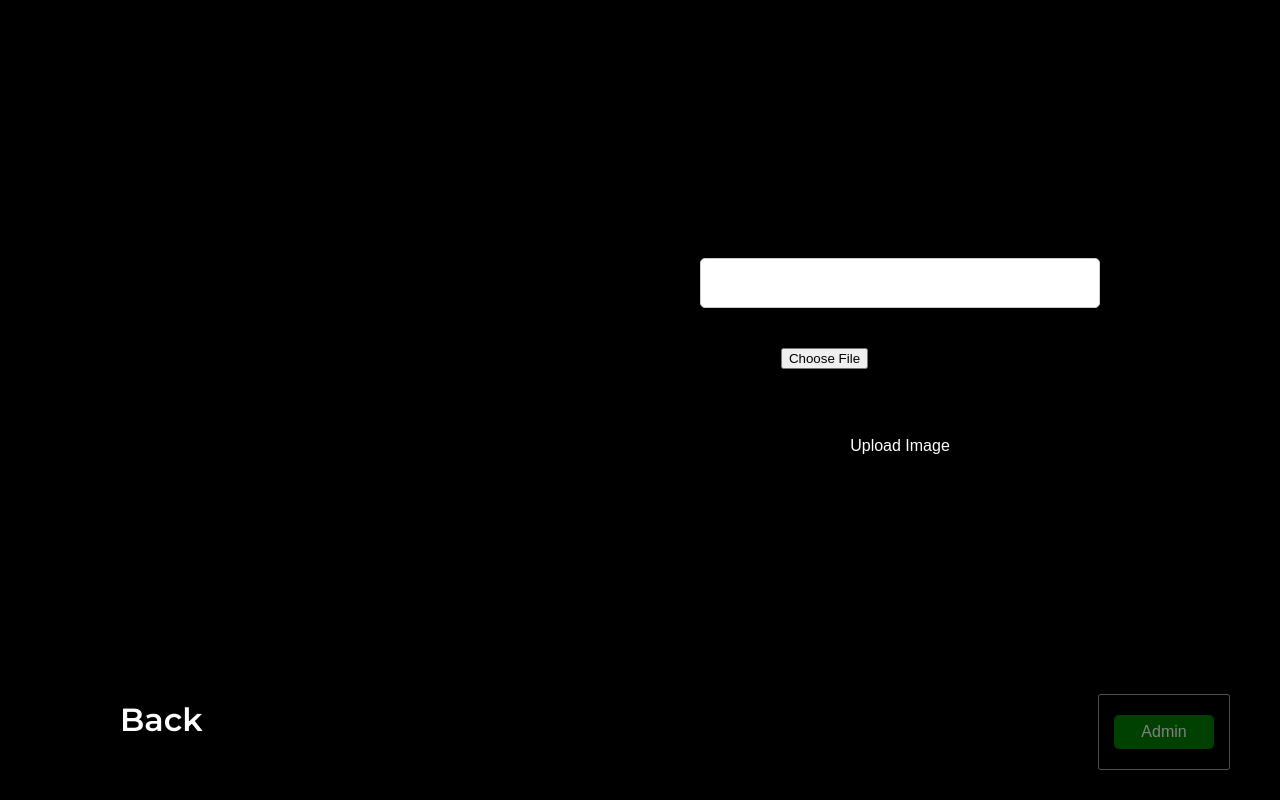
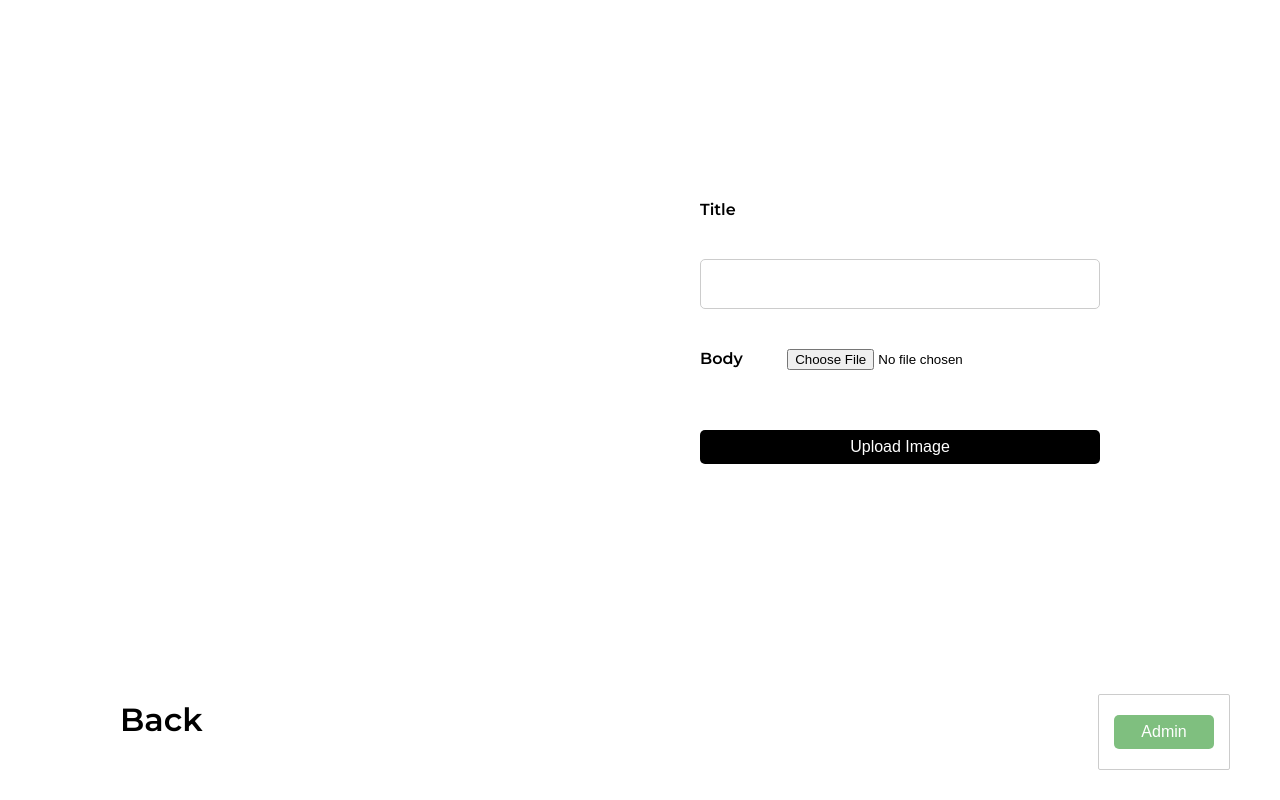
Before and after one commit to HanSolo23/my-website, a Django app: page /portfolio/upload/ in a window 1280 px wide. Run offline with Django 3.2, Linux system fonts and the light colour scheme; a user stored in the database is signed in.

Commit message:
settings for button back in portfolio

```diff
--- a/portfolio/forms.py
+++ b/portfolio/forms.py
@@ -18,8 +18,8 @@
 
         if new_title == 'upload' or new_title == 'video' or new_title == 'Upload' or new_title == 'Video':
             raise ValidationError('Title may not be "Upload" or "Video".')
-        if UploadImg.objects.filter(slug__iexact=new_title).count():
-            raise ValidationError('Title must be unique.')
+        if UploadImg.objects.filter(title__iexact=new_title).count():
+            raise ValidationError('Title must be unique. We have "{}" title already'.format(new_title))
         return new_title
 
 
@@ -38,6 +38,6 @@
 
         if new_title == 'upload' or new_title == 'video' or new_title == 'Upload' or new_title == 'Video':
             raise ValidationError('Title may not be "Upload" or "Video".')
-        if UploadVideo.objects.filter(slug__iexact=new_title).count():
-            raise ValidationError('Title must be unique.')
+        if UploadVideo.objects.filter(title__iexact=new_title).count():
+            raise ValidationError('Title must be unique. We have "{}" title already'.format(new_title))
         return new_title
--- a/portfolio/templates/portfolio/upload_image.html
+++ b/portfolio/templates/portfolio/upload_image.html
@@ -8,9 +8,9 @@
 			<div class="">
 				{{ field.label }}
 				{% if field.errors %}
-				<div>
-					{{ field.errors}}
-				</div>
+					<div class="error">
+						{{ field.errors}}
+					</div>
 				{% endif %}
 				{{ field }}
 			</div>
--- a/static/css/style.css
+++ b/static/css/style.css
@@ -673,7 +673,7 @@
     flex-direction: column;
     padding-top: 200px;
     padding-left: 700px;
-    font-family: Avenir, sans-serif;
+    font-family: 'Montserrat', sans-serif;
 }
 .title__style {
 	border: 1px solid #ccc;
@@ -693,9 +693,17 @@
   	color: #fff;
   	padding: 8px 16px;
   	font-size: 16px;
+	transform: scale(1);
+  	transition: all 1s ease 0s;
+}
+.error {
+	margin-top: 20px;
+	list-style: none;
+	color: red;
 }
 .upload__form button:hover {
-	opacity: 0.8;
+	transform: scale(1.05);
+	transition: all 1s ease 0s;
 }
 .upload__form button:focus {
 	outline: none;
@@ -829,7 +837,7 @@
 	transform: translateY(-5px);
 	transition: all 1s ease;
 }
-.back {
+.back__first {
 	position: absolute;
 	bottom: 61px;
 	display: none;
@@ -841,11 +849,39 @@
 	transition: all 1s ease;
 	z-index: 3;
 }
-.back:hover {
+.back__first:hover {
 	transform: scale(1.05);
 }
-
-
+.back__second {
+	position: absolute;
+	bottom: 61px;
+	display: none;
+	text-decoration: none;
+	outline: none;
+	color: white;
+	font-family: 'Montserrat', sans-serif;
+	transform: scale(1);
+	transition: all 1s ease;
+	z-index: 3;
+}
+.back__second:hover {
+	transform: scale(1.05);
+}
+.back__third {
+	position: absolute;
+	bottom: 61px;
+	display: none;
+	text-decoration: none;
+	outline: none;
+	color: white;
+	font-family: 'Montserrat', sans-serif;
+	transform: scale(1);
+	transition: all 1s ease;
+	z-index: 3;
+}
+.back__third:hover {
+	transform: scale(1.05);
+}
 
 
 
--- a/static/js/script.js
+++ b/static/js/script.js
@@ -16,18 +16,10 @@
 var headerName = body.querySelector('.header__name');
 var links = body.querySelectorAll('.link');
 var footer = body.querySelector('.footer');
-var back = footer.querySelector('.back');
+var backFirst = footer.querySelector('.back__first');
+var backSecond = footer.querySelector('.back__second');
+var backThird = footer.querySelector('.back__third');
 var footerLinks = footer.querySelectorAll('.footer__link');
-var items = document.querySelectorAll('.slider__item');
-
-var imageLinks = function(item) {
-	var elements = [];
-	for (var i = 0; i < item.length; i++) {
-		var element = item[i].querySelector('a');
-		elements.push(element);
-	}
-	return elements;
-};
 
 body.style.opacity = '1';
 if (window.location.href.indexOf('portfolio') > -1) {
@@ -35,16 +27,45 @@
 	links.forEach((link) => {
 		link.classList.add('color');
 	});
-	back.style.display = 'block';
+	backFirst.style.display = 'block';
 	footerLinks.forEach((footerLink) => {
 		footerLink.style.display = 'none';
 	});
 	body.style.background = 'black center / cover no-repeat';
 };
 
-var allImageLinks = imageLinks(items);
+var url = window.location.href;
 
+if (!url.endsWith('portfolio/')) {
+	backFirst.style.display = 'none';
+	backSecond.style.display = 'block';
+};
 
+if (window.location.href.indexOf('upload') > -1) {
+	body.style.background = 'white center / cover no-repeat';
+	backSecond.style.color = 'black';
+};
+
+if (window.location.href.indexOf('delete') > -1) {
+	body.style.background = 'white center / cover no-repeat';
+	backSecond.style.display = 'none';
+};
+
+/*if (!url.endsWith('video/') && !url.endsWith('portfolio/')) {
+	backFirst.style.display = 'none';
+	backThird.style.display = 'block';
+};*/
+
+if (window.location.href.indexOf('video') > -1) {
+	backSecond.style.display = 'none';
+	backFirst.style.display = 'block';
+};
+
+if (window.location.href.indexOf('video/upload') > -1) {
+	backFirst.style.display = 'none';
+	backThird.style.display = 'block';
+	backThird.style.color = 'black';
+};
 // Portfolio slider
 
 var mainSlider = document.querySelector('.slider');
@@ -53,7 +74,6 @@
 var previous = arrows.querySelector('.prev');
 var next = arrows.querySelector('.next');
 var container = document.querySelector('.portfolio');
-console.log(sliderItems)
 var constant = 3;
 var itemWidth = container.clientWidth;
 var movePosition = Math.round(itemWidth / constant);
--- a/templates/base.html
+++ b/templates/base.html
@@ -54,7 +54,9 @@
 		</div>
 		<footer class="footer">
 			<div class="container">
-				<a id="back" href="{% url 'main' %}" class="back"><h1>Back</h1></a>
+				<a href="{% url 'main' %}" class="back__first"><h1>Back</h1></a>
+				<a href="{% url 'portfolio_url' %}" class="back__second"><h1>Back</h1></a>
+				<a href="{% url 'portfolio_video_url' %}" class="back__third"><h1>Back</h1></a>
 				<a href="" class="footer__link">
 					<img src="{% static 'img/icon6.png' %}" alt="">
 				</a>
```
Also changed, not shown: db.sqlite3.
